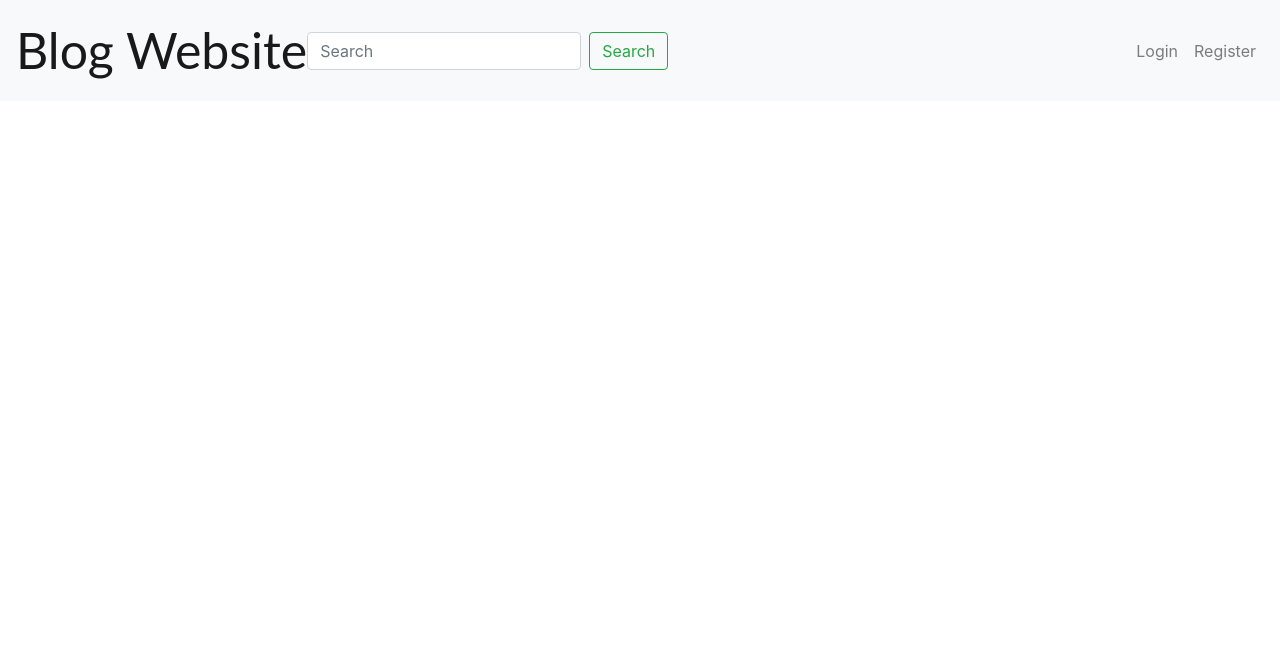
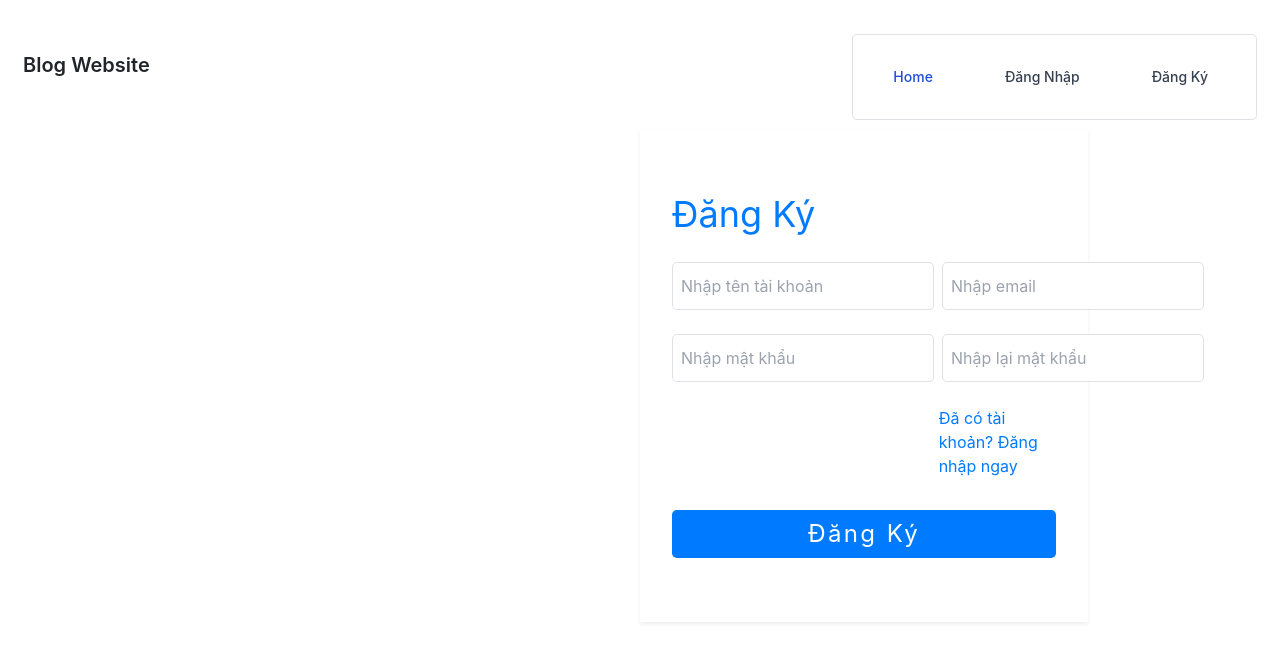
Before and after one commit to ndkhangvl/Blog_Web, a Vue app in the folder frontend/: page /register in a window 1280 px wide. Shown: the top 662 px of the page. Built offline with nearby package versions, Linux system fonts and the light colour scheme.

Commit message:
Add login and register UI

```diff
--- a/frontend/package.json
+++ b/frontend/package.json
@@ -18,8 +18,11 @@
   },
   "devDependencies": {
     "@vitejs/plugin-vue": "^3.1.2",
+    "autoprefixer": "^10.4.13",
     "eslint": "^8.22.0",
     "eslint-plugin-vue": "^9.3.0",
+    "postcss": "^8.4.19",
+    "tailwindcss": "^3.2.4",
     "vite": "^3.1.8"
   }
 }
--- /dev/null
+++ b/frontend/postcss.config.js
@@ -0,0 +1,6 @@
+module.exports = {
+  plugins: {
+    tailwindcss: {},
+    autoprefixer: {},
+  },
+}
--- a/frontend/src/App.vue
+++ b/frontend/src/App.vue
@@ -10,7 +10,17 @@ export default {
 
 <template>
   <AppHeader />
+  <div class="flex items-center justify-center h-full ">
+    <router-view v-slot="{ Component }">
+      <transition name="fade" >
+        <keep-alive>
+          <component :is="Component"/>
+        </keep-alive>
+      </transition>
+    </router-view>
+   <!-- <Login/> -->
+  </div>
 </template>
 
-<style>
+<style scoped lang="postcss">
 </style>
--- a/frontend/src/assets/main.css
+++ b/frontend/src/assets/main.css
@@ -0,0 +1,3 @@
+@tailwind base;
+@tailwind components;
+@tailwind utilities;
--- a/frontend/src/components/AppHeader.vue
+++ b/frontend/src/components/AppHeader.vue
@@ -1,28 +1,29 @@
 <template>
-<nav class="navbar navbar-expand-md navbar-light bg-light justify-content-between">
-    <div class="mx-auto order-0">
-        <a class="navbar-brand mx-auto" href="#">Blog Website</a>
-        <button class="navbar-toggler" type="button" data-toggle="collapse" data-target=".dual-collapse2">
-            <span class="navbar-toggler-icon"></span>
-        </button>
+<nav class="bg-white border-gray-200 px-2 sm:px-4 py-2.5 rounded dark:bg-gray-900">
+  <div class="container flex flex-wrap items-center justify-between mx-auto">
+    <a href="/" class="flex items-center">
+        <span class="self-center text-xl font-semibold whitespace-nowrap dark:text-white">Blog Website</span>
+    </a>
+    <button data-collapse-toggle="navbar-default" type="button" class="inline-flex items-center p-2 ml-3 text-sm text-gray-500 rounded-lg md:hidden hover:bg-gray-100 focus:outline-none focus:ring-2 focus:ring-gray-200 dark:text-gray-400 dark:hover:bg-gray-700 dark:focus:ring-gray-600" aria-controls="navbar-default" aria-expanded="false">
+      <span class="sr-only">Open main menu</span>
+      <svg class="w-6 h-6" aria-hidden="true" fill="currentColor" viewBox="0 0 20 20" xmlns="http://www.w3.org/2000/svg"><path fill-rule="evenodd" d="M3 5a1 1 0 011-1h12a1 1 0 110 2H4a1 1 0 01-1-1zM3 10a1 1 0 011-1h12a1 1 0 110 2H4a1 1 0 01-1-1zM3 15a1 1 0 011-1h12a1 1 0 110 2H4a1 1 0 01-1-1z" clip-rule="evenodd"></path></svg>
+    </button>
+    <div class="hidden w-full md:block md:w-auto" id="navbar-default">
+      <ul class="flex flex-col p-4 mt-4 border border-gray-100 rounded-lg bg-gray-50 md:flex-row md:space-x-8 md:mt-0 md:text-sm md:font-medium md:border-0 md:bg-white dark:bg-gray-800 md:dark:bg-gray-900 dark:border-gray-700">
+        <li>
+          <a href="/" class="block py-2 pl-3 pr-4 text-gray bg-blue-700 rounded md:bg-transparent md:text-blue-700 md:p-0 dark:text-gray" aria-current="page">Home</a>
+        </li>
+        <li>
+          <a href="/login" class="block py-2 pl-3 pr-4 text-gray-700 rounded hover:bg-gray-100 md:hover:bg-transparent md:border-0 md:hover:text-blue-700 md:p-0 dark:text-gray-400 md:dark:hover:text-white dark:hover:bg-gray-700 dark:hover:text-white md:dark:hover:bg-transparent">Đăng Nhập</a>
+        </li>
+        <li>
+          <a href="/register" class="block py-2 pl-3 pr-4 text-gray-700 rounded hover:bg-gray-100 md:hover:bg-transparent md:border-0 md:hover:text-blue-700 md:p-0 dark:text-gray-400 md:dark:hover:text-white dark:hover:bg-gray-700 dark:hover:text-white md:dark:hover:bg-transparent">Đăng Ký</a>
+        </li>
+      </ul>
     </div>
-    <div class="navbar-collapse collapse w-100 order-1 order-md-0 dual-collapse2">
-        <form class="form-inline">
-            <input class="form-control mr-sm-2" type="search" placeholder="Search" aria-label="Search">
-            <button class="btn btn-outline-success my-2 my-sm-0" type="submit">Search</button>
-        </form>
-    </div>
-    <div class="navbar-collapse collapse w-100 order-3 dual-collapse2">
-        <ul class="navbar-nav ml-auto">
-            <li class="nav-item">
-                <a class="nav-link" href="/">Login</a>
-            </li>
-            <li class="nav-item">
-                <a class="nav-link" href="/register">Register</a>
-            </li>
-        </ul>
-    </div>
+  </div>
 </nav>
+
 </template>
 
 <style>
--- /dev/null
+++ b/frontend/src/components/Login.vue
@@ -0,0 +1,51 @@
+<template>
+    <div class="flex lg:max-w-4xl max-w-3xl lg:flex-grow">
+        <div
+            class="lg:bg-white lg:w-1/2 lg:p-8 lg:py-16 lg:px-12 space-y-7 marlene-rounded-l-lg shadow-sm w-max p-8 marlene-bg-glass-ex">
+            <div class="space-y-3.5">
+                <p class="mb-2 text-primary text-4xl">Đăng Nhập</p>
+            </div>
+            <form class="space-y-8">
+                <div class="space-y-6">
+                    <div class="block ">
+                        <input
+                            class="border min-w-full border-gray focus:border-primary rounded-lg appearance-none p-1 pl-2 h-12 focus:outline-none focus:ring-1 focus:ring-primary"
+                            placeholder="Nhập tên tài khoản" type="email">
+                    </div>
+                    <div class="block ">
+                        <input
+                            class="border min-w-full border-gray focus:border-primary rounded-lg appearance-none p-1 pl-2 h-12 focus:outline-none focus:ring-1 focus:ring-primary"
+                            placeholder="Nhập mật khẩu" type="password">
+                    </div>
+                    <div class="grid grid-cols-7 gap-4">
+                        <div class="col-start-1 col-end-4">
+                            <label class="flex items-center space-x-3">
+                                <input type="checkbox" name="checked-demo" value="1"
+                                    class="form-tick appearance-none h-4 w-4 border border-gray rounded-md checked:bg-primary checked:border-transparent focus:outline-none bg-white">
+                                <span class="text-blue-gray font-medium">nhớ mật khẩu</span>
+                            </label>
+                        </div>
+                        <div class="col-end-8 col-span-3">
+                            <a class="text-primary" href="">Đăng Nhập</a>
+                            <a class=""> / </a>
+                            <router-link to="/register" class="text-primary">Đăng Ký</router-link>
+                        </div>
+                    </div>
+                </div>
+                <div class="block text-center ">
+                    <button
+                        class="tracking-widest bg-primary min-w-full h-12 focus:bg-secondary hover:bg-secondary text-white rounded-lg text-2xl marlene-btn"
+                        type="submit">Đăng Nhập</button>
+                </div>
+
+            </form>
+        </div>
+    </div>
+</template>
+
+<script setup>
+</script>
+
+<style>
+
+</style>
--- /dev/null
+++ b/frontend/src/components/Register.vue
@@ -0,0 +1,52 @@
+<template>
+    <div class="flex lg:max-w-4xl max-w-3xl lg:flex-grow">
+   <!-- <div class="flex lg:max-w-4xl max-w-3xl lg:flex-grow "> -->
+    <div class="lg:w-1/2 marlene-bg-glass rounded-l-lg invisible lg:visible w-0">
+      <div>
+        <img src="https://cdn.jsdelivr.net/gh/MarleneJiang/ImgHosting/img/88920916_p1.png" alt="" class="-mt-20 w-10/12 ml-8">
+      </div>
+    </div>
+    <div class="lg:bg-white lg:w-1/2 lg:p-8 lg:py-16 lg:px-8 space-y-7 marlene-rounded-r-lg shadow-sm w-max p-8 marlene-bg-glass-ex">
+      <div class="space-y-3.5">
+        <p class="mb-2 text-primary text-4xl">Đăng Ký</p>
+
+      </div>
+      <form class="space-y-8">
+        <div class="space-y-6">
+          <div class="flex space-x-2 block">
+            <input
+                class="border  border-gray focus:border-primary rounded-lg appearance-none p-1 pl-2 h-12 focus:outline-none focus:ring-1 focus:ring-primary" placeholder="Nhập tên tài khoản"
+                type="text">
+            <input
+                class="border  border-gray focus:border-primary rounded-lg appearance-none p-1 pl-2 h-12 focus:outline-none focus:ring-1 focus:ring-primary" placeholder="Nhập email"
+                type="email">
+          </div>
+          <div class="flex space-x-2 block">
+            <input
+                class="border  border-gray focus:border-primary rounded-lg appearance-none p-1 pl-2 h-12 focus:outline-none focus:ring-1 focus:ring-primary" placeholder="Nhập mật khẩu"
+                type="password">
+            <input
+                class="border  border-gray focus:border-primary rounded-lg appearance-none p-1 pl-2 h-12 focus:outline-none focus:ring-1 focus:ring-primary" placeholder="Nhập lại mật khẩu"
+                type="password">
+          </div>
+          <div class="grid grid-cols-6 gap-4">
+            <div class="col-end-7 col-span-2">
+              <router-link class="text-primary" to="/login">Đã có tài khoản? Đăng nhập ngay</router-link>
+            </div>
+          </div>
+        </div>
+        <div class="block text-center ">
+          <button class="tracking-widest bg-primary min-w-full h-12 focus:bg-secondary hover:bg-secondary text-white rounded-lg text-2xl marlene-btn" type="submit">Đăng Ký</button>
+        </div>
+
+      </form>
+    </div>
+  </div>
+</template>
+
+<script setup>
+
+</script>
+
+<style>
+</style>
--- a/frontend/src/main.js
+++ b/frontend/src/main.js
@@ -3,7 +3,7 @@ import 'bootstrap/dist/css/bootstrap.min.css';
 import '@fortawesome/fontawesome-free/css/all.min.css';
 import App from './App.vue'
 
-import './assets/main.css'
+import './assets/main.css';
 
 import router from './router';
 
--- a/frontend/src/router/index.js
+++ b/frontend/src/router/index.js
@@ -2,17 +2,23 @@ import {createWebHistory, createRouter} from 'vue-router';
 //import Home from "@view/Home.vue";
 
 const routes = [
-    // {
-    //     path:'/',
-    //     name: 'contactbook',
-    //     component: Home,
-    // },
+    {
+        path:'/',
+        name: 'Home',
+        component: () => import('@/components/Login.vue'),
+    },
 
-    // {
-    //     path: '/register',
-    //     name: 'register.add',
-    //     component: () => import('@/views/Register.vue'),
-    // },
+    {
+        path:'/login',
+        name: 'Login',
+        component: () => import('@/components/Login.vue'),
+    },
+
+    {
+        path: '/register',
+        name: 'Register',
+        component: () => import('@/components/Register.vue'),
+    },
 ];
 
 const router = createRouter({
--- /dev/null
+++ b/frontend/tailwind.config.js
@@ -0,0 +1,11 @@
+/** @type {import('tailwindcss').Config} */
+module.exports = {
+  content: [
+    "./index.html",
+    "./src/**/*.{vue,js,ts,jsx,tsx}",
+  ],
+  theme: {
+    extend: {},
+  },
+  plugins: [],
+}
```
Also changed, not shown: frontend/src/view/Home.vue (deleted, +0 -7 lines), frontend/.eslintrc.cjs, 1 other file (tests, documents, lock files or other folders).
